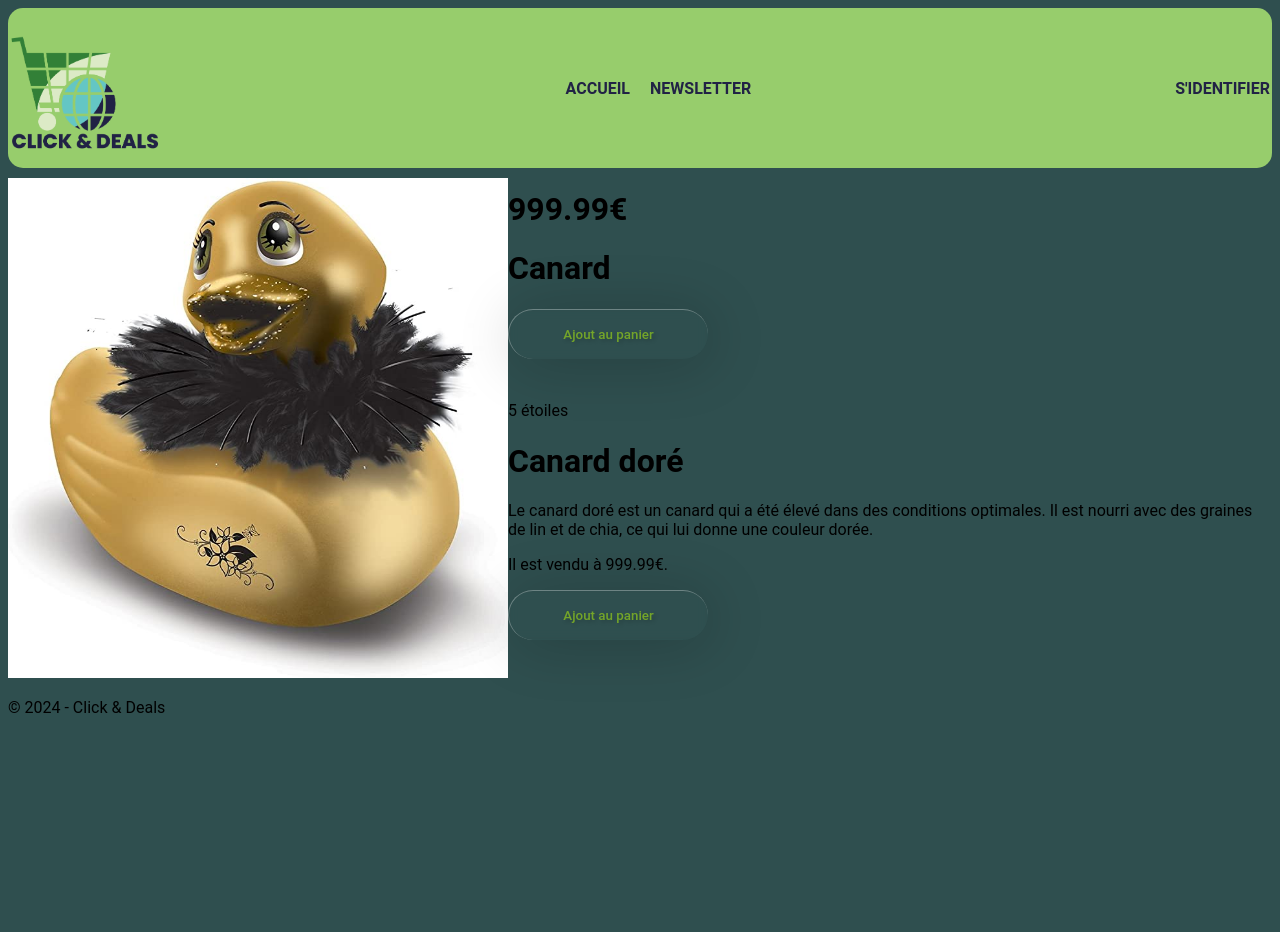
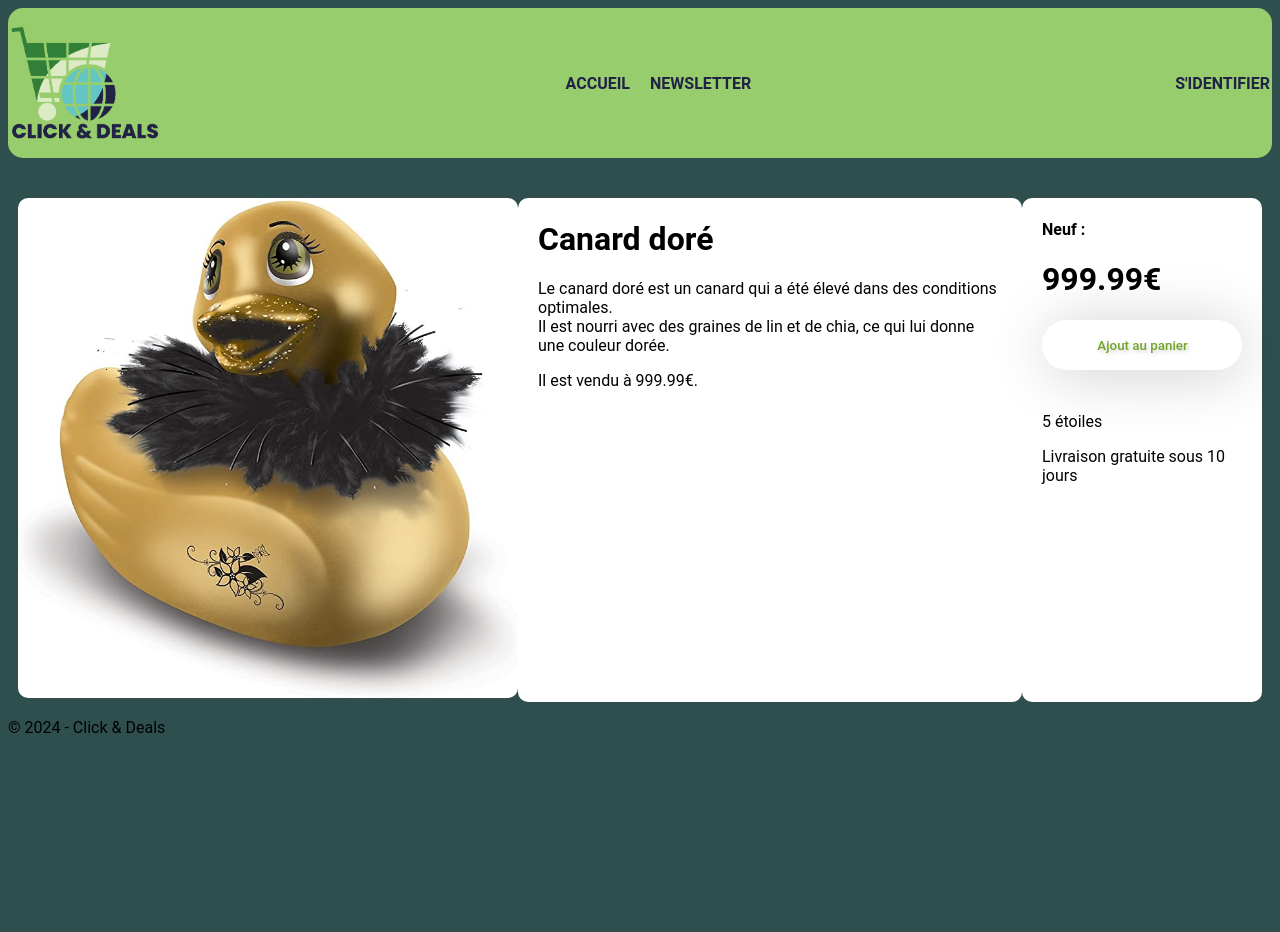
Before and after one commit to SyyeeIsNotAvailable/tp-web, a PHP site: page /article1.html in a window 1280 px wide; the page is wider, and only the part inside the window is pictured. Shown: the top 932 px of that part. Run offline with PHP 8.4, Linux system fonts and the light colour scheme.

Commit message:
reste bug extension droite

```diff
--- a/article1.html
+++ b/article1.html
@@ -23,26 +23,18 @@
     <main class="open_article">
         <div>
             <img src="images/produit1.jpg" alt="canard doré" />
-            <style>
-                img {
-                    margin-top: 10px;
-                    width: 500px;
-                    height: 500px;
-                }
-            </style>
-            </style>
         </div>
-        <div>
-
+        <div class="text">
+            <h1>Canard doré</h1>
+            <p>Le canard doré est un canard qui a été élevé dans des conditions optimales. <br> Il est nourri avec des graines de lin et de chia, ce qui lui donne une couleur dorée. </p>
+            <p>Il est vendu à 999.99€.</p>
+        </div>
+        <div class="text">
+            <h4>Neuf :</h4>
             <h1>999.99€</h1>
-            <h1>Canard</h1>
             <button type="button"><span>Ajout au panier</span><img src="images/icon-checkmark.png" height="50" width="50" /></button>
             <p>5 étoiles</p>
-
-            <h1>Canard doré</h1>
-            <p>Le canard doré est un canard qui a été élevé dans des conditions optimales. Il est nourri avec des graines de lin et de chia, ce qui lui donne une couleur dorée. </p>
-            <p>Il est vendu à 999.99€.</p>
-            <button type="button"><span>Ajout au panier</span><img src="images/icon-checkmark.png" height="50" width="50" /></button>
+            <p>Livraison gratuite sous 10 jours</p>
         </div>
     </main>
     <footer>
--- a/style.css
+++ b/style.css
@@ -383,4 +383,23 @@ button {
 
 .open_article{
     display: flex;
+    flex-wrap: nowrap;
+    justify-content: space-between;
+    margin-top: 40px;
+    margin-right: 10px;
+    margin-left: 10px;
 }
+
+.open_article img {
+    width: 500px;
+    height: 500px;
+    object-fit: fill;
+    border-radius: 10px;
+}
+
+.text {
+    padding-left: 20px;
+    padding-right: 20px;
+    background-color: #ffffff;
+    border-radius: 10px;
+}
```
